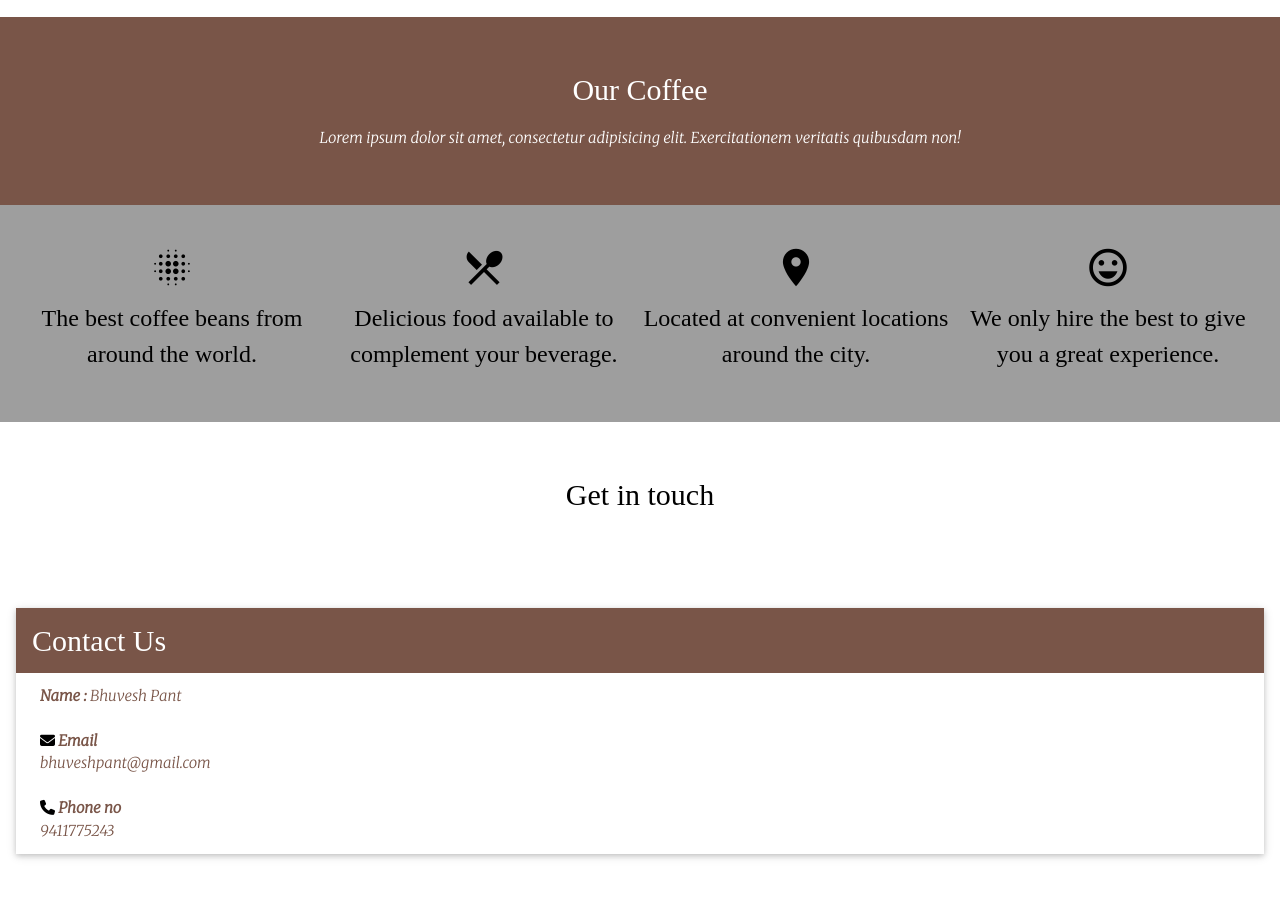
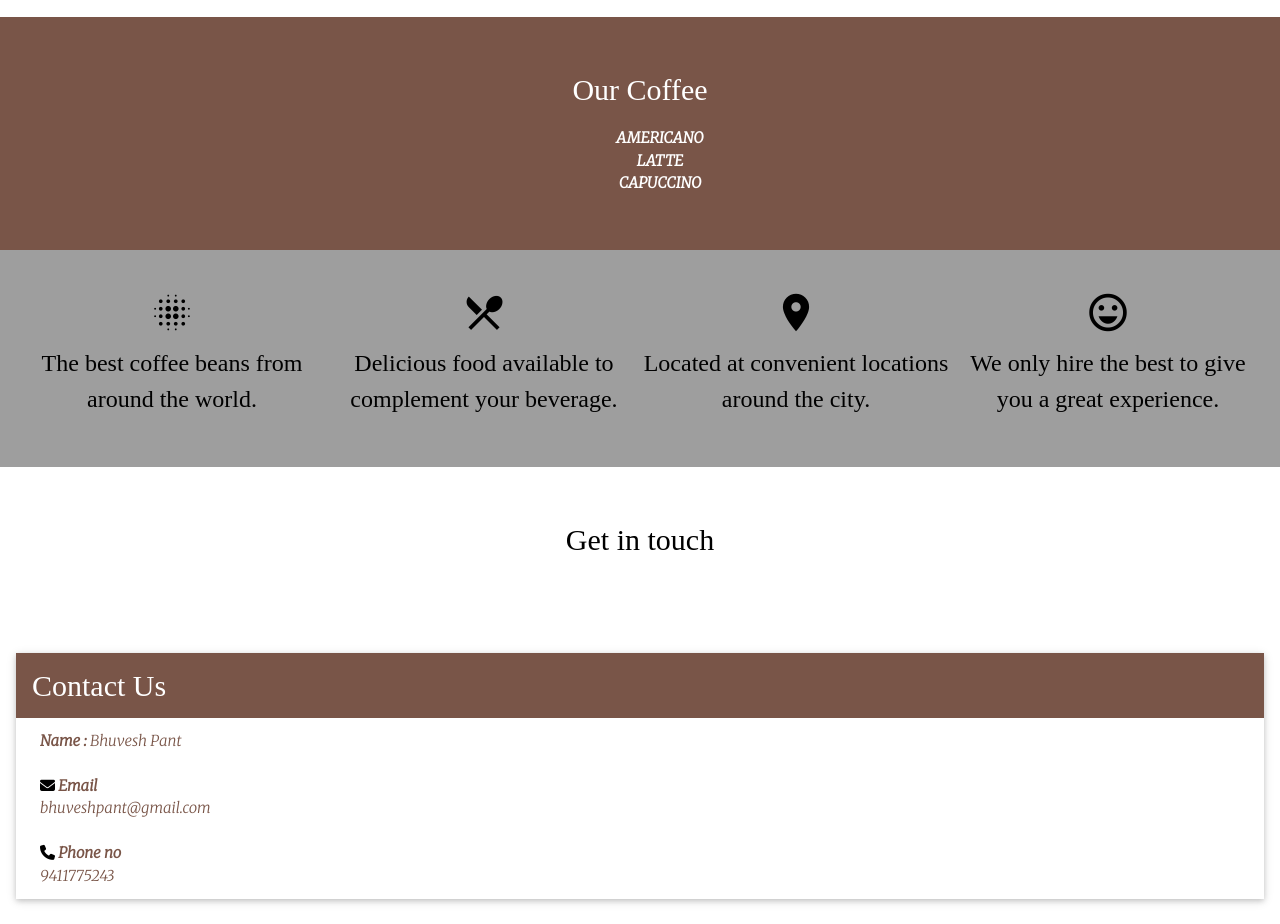
Before and after one commit to bhuveshpant9927/coffee-cafe, a plain HTML site: page index.html in a window 1280 px wide. Shown: the part 1700-2624 px from the top of the page. Drawn offline with nearby package versions, Linux system fonts and the light colour scheme.

Commit message:
changes our coffee section

```diff
--- a/index.html
+++ b/index.html
@@ -100,7 +100,10 @@
     <section id="coffee" class="section w3-brown">
       <div class="w3-container w3-center">
         <h2 class="w3-text-shadow">Our Coffee</h2>
-        <p>Lorem ipsum dolor sit amet, consectetur adipisicing elit. Exercitationem veritatis quibusdam non!</p>
+        <ul>
+        <li><b>AMERICANO</b></li>
+        <li><b>LATTE</b></li>
+        <li><b>CAPUCCINO</b></li>
       </div>
     </section>
 
```
